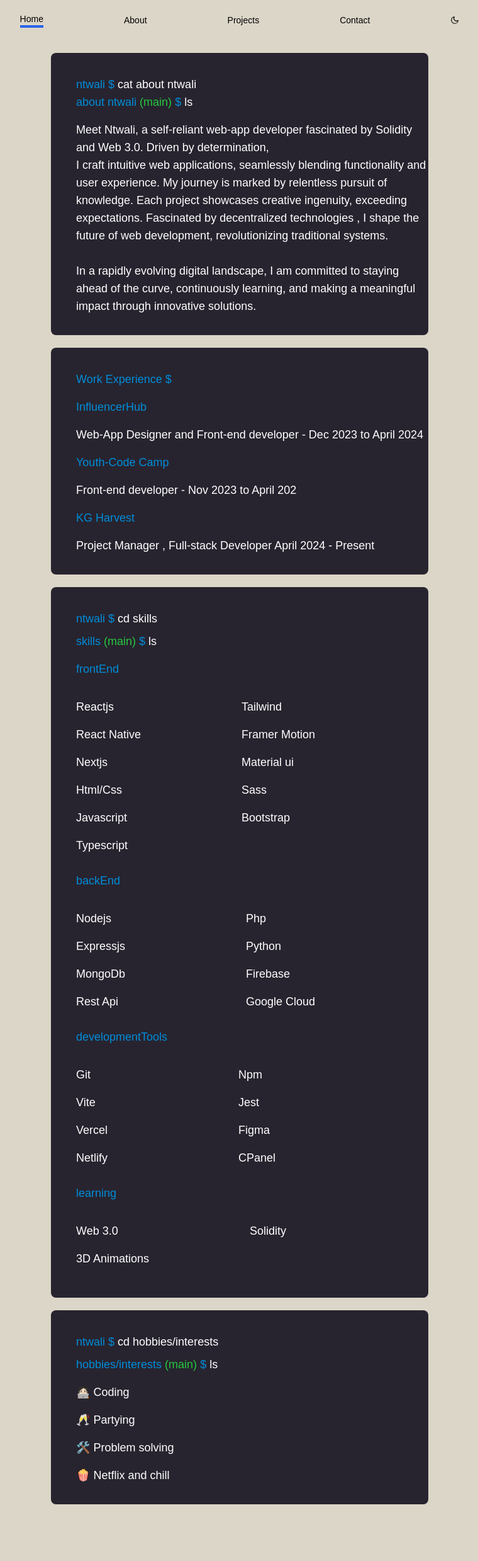
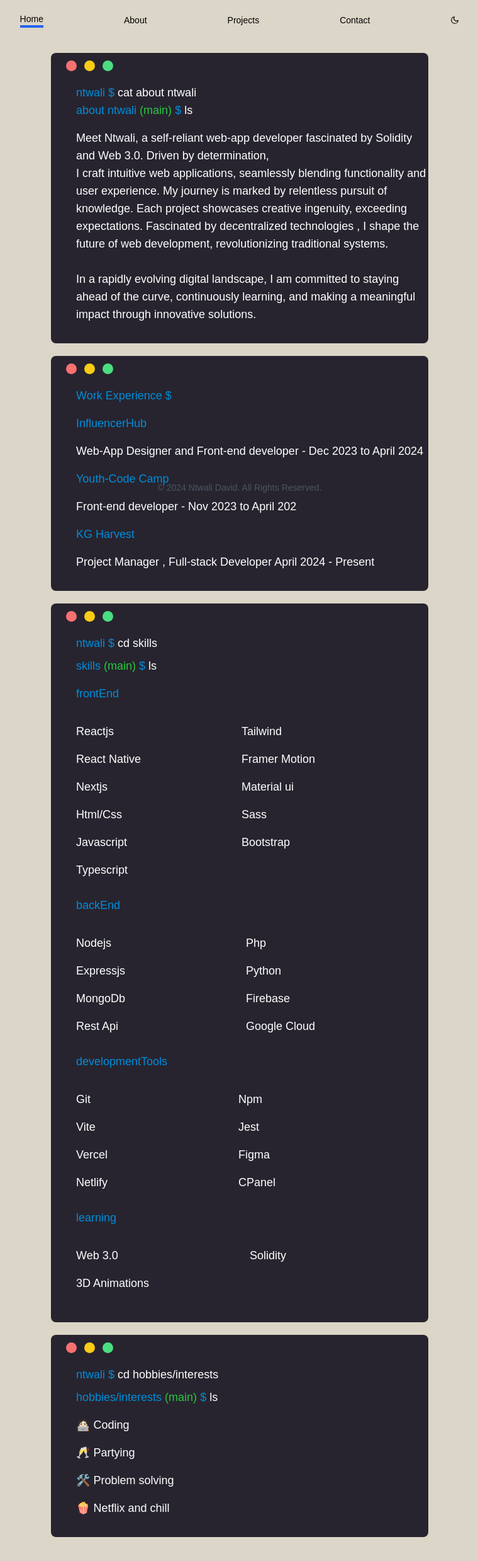
Before and after one commit to Daweed234/Portifolio, a React (Create React App) app: page /about in a window 1280 px wide. Shown: the top 2478 px of the page at 63% size, without its empty margins (259-1019 px from the left). Built offline with nearby package versions, Linux system fonts and the light colour scheme.

Commit message:
different changes

```diff
--- a/src/App.css
+++ b/src/App.css
@@ -1,47 +1,5 @@
-
-
-.App {
-    text-align: center;
+ .circle1, .circle2, .circle3 {
+    width: 17px;
+    height: 17px;
+    border-radius: 50%;
   }
-
-  .App-logo {
-    height: 40vmin;
-    pointer-events: none;
-  }
-
-  .circle {
-    width: 20px;
-    height: 20px;
-    border-radius: 50%;
-    background-color: #000;
-  }
-
-  @media (prefers-reduced-motion: no-preference) {
-    .App-logo {
-      animation: App-logo-spin infinite 20s linear;
-    }
-  }
-
-  .App-header {
-    background-color: #282c34;
-    min-height: 100vh;
-    display: flex;
-    flex-direction: column;
-    align-items: center;
-    justify-content: center;
-    font-size: calc(10px + 2vmin);
-    color: white;
-  }
-
-  .App-link {
-    color: #61dafb;
-  }
-
-  @keyframes App-logo-spin {
-    from {
-      transform: rotate(0deg);
-    }
-    to {
-      transform: rotate(360deg);
-    }
-  }
--- a/src/Components/Navbar.jsx
+++ b/src/Components/Navbar.jsx
@@ -18,7 +18,7 @@ const Navbar = () => {
   };
 
   return (
-    <div className="dark:text-white dark:bg-[#0D2538] top-0 sticky">
+    <div className="dark:text-white bg-[#DCD6C8] dark:bg-[#0D2538] top-0 sticky">
       <nav className="px-5 py-5 dark:bg-[#0D2538]" >
         <ul className="flex flex-row justify-center items-center gap-32 text-[12px]  dark:bg-[#0D2538]">
           <Link to="/">
--- a/src/Pages/About.jsx
+++ b/src/Pages/About.jsx
@@ -1,6 +1,6 @@
 import React from "react";
-// import { Link } from 'react-router-dom';
 import Navbar from "../Components/Navbar";
+import Copyright from "../Components/Copyright";
 
 const Stack = ({ stacks }) => {
   return (
@@ -16,6 +16,7 @@ const Stack = ({ stacks }) => {
   );
 };
 
+
 const About = () => {
   return (
     <>
@@ -24,6 +25,11 @@ const About = () => {
       <div className="flex flex-col justify-center items-center">
         <div className="flex container bg-[#27242f] text-white w-[600px] mt-5 h-auto rounded-lg ">
           <p className="bg-transparent ml-10 mt-9 text-lg">
+          <div className="-mt-6 -ml-4 mb-5 flex flex-row gap-3">
+            <div className="circle1 bg-red-400"></div>
+            <div className="circle2 circle1 bg-yellow-400"></div>
+            <div className="circle3 circle1 bg-green-400"></div>
+          </div>
             <p className="bg-transparent text-[#008DDA]">
               ntwali ${" "}
               <span className="bg-transparent text-white">
@@ -36,7 +42,6 @@ const About = () => {
             <div className="flex flex-row bg-transparent">
               <div className=" bg-transparent mt-4">
                 <p className="bg-transparent mb-8">
-
                   Meet Ntwali, a self-reliant web-app developer fascinated by
                   Solidity and Web 3.0. Driven by determination, <br /> I craft
                   intuitive web applications, seamlessly blending functionality
@@ -59,6 +64,11 @@ const About = () => {
       <div className="flex flex-col justify-center items-center">
         <div className="flex container bg-[#27242f] text-white w-[600px] mt-5 h-auto rounded-lg ">
           <p className="bg-transparent ml-10 mt-9 text-lg">
+          <div className="-mt-6 -ml-4 mb-5 flex flex-row gap-3">
+            <div className="circle1 bg-red-400"></div>
+            <div className="circle2 circle1 bg-yellow-400"></div>
+            <div className="circle3 circle1 bg-green-400"></div>
+          </div>
             <p className="bg-transparent text-[#008DDA]">Work Experience $ </p>
 
             <p className="bg-transparent text-[#008DDA] mt-4">InfluencerHub</p>
@@ -97,6 +107,11 @@ const About = () => {
       <div className="flex flex-col justify-center items-center">
         <div className="flex container bg-[#27242f] text-white w-[600px] mt-5 h-auto rounded-lg ">
           <p className="bg-transparent ml-10 mt-9 text-lg">
+          <div className="-mt-6 -ml-4 mb-5 flex flex-row gap-3">
+            <div className="circle1 bg-red-400"></div>
+            <div className="circle2 circle1 bg-yellow-400"></div>
+            <div className="circle3 circle1 bg-green-400"></div>
+          </div>
             <p className="bg-transparent text-[#008DDA]">
               ntwali ${" "}
               <span className="bg-transparent text-white">cd skills</span>
@@ -136,22 +151,11 @@ const About = () => {
             <div className="flex flex-row bg-transparent gap-48">
               <div className=" bg-transparent mt-4">
                 <Stack
-                  stacks={[
-                    "Nodejs",
-                    "Expressjs",
-                    "MongoDb",
-                    "Rest Api"
-                  ]}
+                  stacks={["Nodejs", "Expressjs", "MongoDb", "Rest Api"]}
                 />
               </div>
               <div className=" bg-transparent mt-4">
-                <Stack stacks={[
-                    "Php",
-                    "Python",
-                    "Firebase",
-                   "Google Cloud"
-                   ]}
-                 />
+                <Stack stacks={["Php", "Python", "Firebase", "Google Cloud"]} />
               </div>
             </div>
 
@@ -160,41 +164,22 @@ const About = () => {
             </p>
             <div className="flex flex-row bg-transparent gap-52">
               <div className=" bg-transparent mt-4">
-                <Stack stacks={[
-                  "Git",
-                  "Vite",
-                  "Vercel",
-                  "Netlify"
-                  ]}
-                  />
+                <Stack stacks={["Git", "Vite", "Vercel", "Netlify"]} />
               </div>
               <div className=" bg-transparent mt-4">
-                <Stack stacks={[
-                  "Npm",
-                  "Jest",
-                  "Figma",
-                  "CPanel"
-                  ]}
-                  />
+                <Stack stacks={["Npm", "Jest", "Figma", "CPanel"]} />
               </div>
             </div>
 
             <p className="bg-transparent text-[#008DDA] mt-7">learning</p>
             <div className="flex flex-row bg-transparent gap-40 mb-8">
               <div className=" bg-transparent mt-4">
-                <Stack stacks={[
-                  "Web 3.0",
-                  "3D Animations"
-                ]}
-                 />
+                <Stack stacks={["Web 3.0", "3D Animations"]} />
                 <p className=" bg-transparent mt-4"></p>
                 <p className=" bg-transparent mt-4"></p>
               </div>
               <div className=" bg-transparent mt-4">
-                <Stack stacks={[
-                  "Solidity"
-                  ]}
-                  />
+                <Stack stacks={["Solidity"]} />
 
                 <p className=" bg-transparent mt-4"></p>
               </div>
@@ -206,6 +191,11 @@ const About = () => {
       <div className="flex justify-center items-center mb-32">
         <div className="flex container bg-[#27242f] text-white w-[600px] mt-5 h-auto rounded-lg ">
           <p className="bg-transparent ml-10 mt-9 text-lg">
+          <div className="-mt-6 -ml-4 mb-5 flex flex-row gap-3">
+            <div className="circle1 bg-red-400"></div>
+            <div className="circle2 circle1 bg-yellow-400"></div>
+            <div className="circle3 circle1 bg-green-400"></div>
+          </div>
             <p className="bg-transparent text-[#008DDA] ">
               ntwali ${" "}
               <span className="bg-transparent text-white">
@@ -221,17 +211,19 @@ const About = () => {
             </p>
 
             <div className="bg-transparent mt-4 mb-8">
-            <Stack stacks={[
+              <Stack
+                stacks={[
                   "🧑🏻‍💻 Coding",
                   "🥂 Partying",
                   "🛠️ Problem solving",
-                  "🍿 Netflix and chill"
-                  ]}
-                  />
+                  "🍿 Netflix and chill",
+                ]}
+              />
             </div>
           </p>
         </div>
       </div>
+     <Copyright />
     </>
   );
 };
--- a/src/Pages/Contact.jsx
+++ b/src/Pages/Contact.jsx
@@ -1,5 +1,7 @@
 import React from "react";
 import Navbar from "../Components/Navbar";
+import Copyright from '../Components/Copyright';
+
 const Contact = () => {
   return (
     <>
@@ -31,6 +33,7 @@ const Contact = () => {
           </div>
         </div>
       </div>
+      <Copyright />
     </>
   );
 };
--- a/src/Pages/Hero.jsx
+++ b/src/Pages/Hero.jsx
@@ -6,6 +6,7 @@ import { FaGithub } from 'react-icons/fa';
 import { FaLinkedin } from 'react-icons/fa';
 import Navbar from '../Components/Navbar';
 import { Link } from 'react-router-dom';
+import Copyright from '../Components/Copyright';
 
 const Stack = ({ stacks }) => {
     return (
@@ -25,7 +26,7 @@ const Hero = () => {
     return (
         <>
             <Navbar />
-            <div className='flex flex-row justify-center items-center mt-20 gap-24  dark:bg-[#0D2538]'>
+            <div className='flex flex-row justify-center items-center mt-20 gap-24 dark:bg-[#0D2538]'>
                 <div className='rounded-full size-72 bg-blue-600 mt-4'>
                     <img src={Image} className='rounded-full size-64 ml-4 mt-4 ' alt="" />
                 </div>
@@ -70,6 +71,7 @@ const Hero = () => {
                 <div>
                 </div>
             </div>
+            <Copyright />
         </>
     )
 }
--- a/src/Pages/NoPage.jsx
+++ b/src/Pages/NoPage.jsx
@@ -1,5 +1,5 @@
 import React from 'react';
-import Navbar from '../Components/Navbar';
+import Navbar from '../Components/Navbar'
 import {
     BrowserRouter as Router,
     Switch,
@@ -7,12 +7,13 @@ import {
     Link,
     useNavigate,
   } from "react-router-dom";
+  import Copyright from '../Components/Copyright';
 
 const NoPage = () => {
     return (
         <>
             <Navbar />
-            <div className='flex flex-col justify-center items-center mb-32'>
+            <div className='flex flex-col justify-center items-center '>
                 <div className='mt-32 dark:text-white'>
                     <div className=' text-center'>
                     <p className='text-6xl font-bold mb-3'>Oops !</p>
@@ -27,6 +28,7 @@ const NoPage = () => {
                 </button>
                     </Link>
             </div>
+            <Copyright />
         </>
     )
 }
--- a/src/Pages/Projects.jsx
+++ b/src/Pages/Projects.jsx
@@ -1,5 +1,6 @@
 import React from 'react';
 import Navbar from '../Components/Navbar';
+import Copyright from '../Components/Copyright';
 
 const Projects = () => {
     return (
@@ -17,6 +18,7 @@ const Projects = () => {
                 </div>
                 <p className='text-center text-8xl mb-3'>😮‍💨</p>
             </div>
+            <Copyright />
         </>
     )
 }
--- a/src/ThemeProvider.jsx
+++ b/src/ThemeProvider.jsx
@@ -1,4 +1,6 @@
 import React, { useContext, useEffect, useState } from "react";
+
+const local =  localStorage.getItem("theme")
 
 export const ThemeContext = React.createContext({
   theme: "light",
@@ -6,10 +8,11 @@ export const ThemeContext = React.createContext({
 });
 
 export const ThemeContextProvider = ({ children }) => {
-  const [theme, setTheme] = useState("light");
+  const [theme, setTheme] = useState(local);
 
   useEffect(() => {
-    localStorage.setItem("theme", theme);
+
+    localStorage.setItem("theme",  theme);
 
     document.querySelector("html").setAttribute("class", theme);
   }, [theme]);
```
